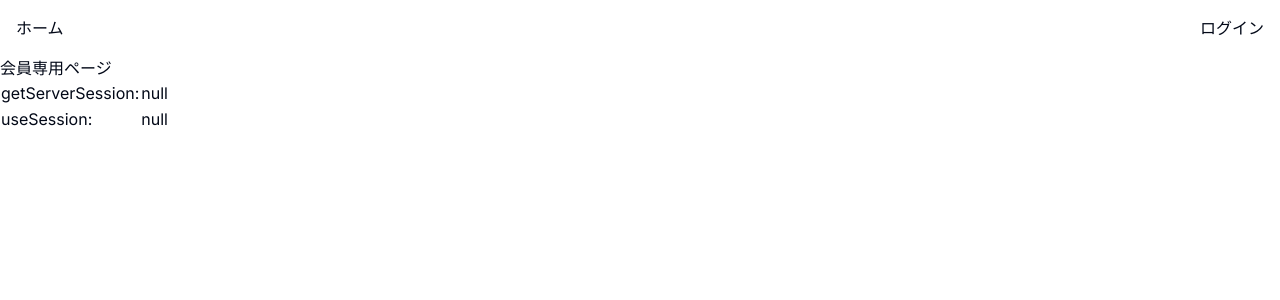
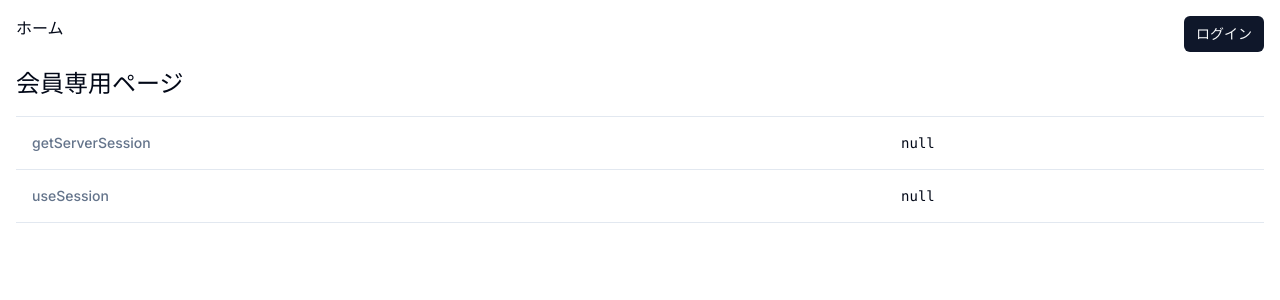
Before and after one commit to jay-es/next-auth, a Next.js app: page /private in a window 1280 px wide. Shown: the top 300 px of the page. Built offline with nearby package versions, Linux system fonts and the light colour scheme; no server answers.

Commit message:
コンポーネント適用+スタイリング

```diff
--- a/app/_components/LoginButton.tsx
+++ b/app/_components/LoginButton.tsx
@@ -1,6 +1,10 @@
 'use client';
 import { signIn } from 'next-auth/react';
 
+import { Button } from '@/components/ui/button';
+
 export const LoginButton = () => (
-  <button onClick={() => signIn()}>ログイン</button>
+  <Button size="sm" onClick={() => signIn()}>
+    ログイン
+  </Button>
 );
--- a/app/_components/LogoutButton.tsx
+++ b/app/_components/LogoutButton.tsx
@@ -1,6 +1,10 @@
 'use client';
 import { signOut } from 'next-auth/react';
 
+import { Button } from '@/components/ui/button';
+
 export const LogoutButton = () => (
-  <button onClick={() => signOut()}>ログアウト</button>
+  <Button size="sm" variant="outline" onClick={() => signOut()}>
+    ログアウト
+  </Button>
 );
--- a/app/globals.css
+++ b/app/globals.css
@@ -73,4 +73,8 @@
   body {
     @apply bg-background text-foreground;
   }
+
+  h1 {
+    @apply text-2xl mb-4;
+  }
 }
--- a/app/layout.tsx
+++ b/app/layout.tsx
@@ -20,8 +20,8 @@
 }) {
   return (
     <html lang="en">
-      <body className={inter.className}>
-        <header className="flex justify-between p-4">
+      <body className={inter.className + ' px-4'}>
+        <header className="flex justify-between py-4">
           <Link href="/">ホーム</Link>
 
           <div>
--- a/app/page.tsx
+++ b/app/page.tsx
@@ -3,8 +3,12 @@
 export default function Home() {
   return (
     <main className="flex min-h-screen flex-col items-center p-24">
-      <Link href="/public">公開ページ</Link>
-      <Link href="/private">会員専用ページ</Link>
+      <Link href="/public" className="underline">
+        公開ページ
+      </Link>
+      <Link href="/private" className="underline">
+        会員専用ページ
+      </Link>
     </main>
   );
 }
--- a/app/private/_components/TRow.tsx
+++ b/app/private/_components/TRow.tsx
@@ -1,4 +1,6 @@
 import type { Session } from 'next-auth';
+
+import { TableCell, TableHead, TableRow } from '@/components/ui/table';
 
 type UserTableProps = {
   title: string;
@@ -6,8 +8,10 @@
 };
 
 export const TRow = ({ title, session }: UserTableProps) => (
-  <tr>
-    <td>{title}:</td>
-    <td>{JSON.stringify(session)}</td>
-  </tr>
+  <TableRow>
+    <TableHead>{title}</TableHead>
+    <TableCell>
+      <pre>{JSON.stringify(session, null, 2)}</pre>
+    </TableCell>
+  </TableRow>
 );
--- a/app/private/page.tsx
+++ b/app/private/page.tsx
@@ -1,3 +1,5 @@
+import { Table, TableBody } from '@/components/ui/table';
+
 import { ClientSession } from './_components/ClientSession';
 import { ServerSession } from './_components/ServerSession';
 
@@ -6,12 +8,12 @@
     <main>
       <h1>会員専用ページ</h1>
 
-      <table>
-        <tbody>
+      <Table className="border-y">
+        <TableBody>
           <ServerSession />
           <ClientSession />
-        </tbody>
-      </table>
+        </TableBody>
+      </Table>
     </main>
   );
 }
--- /dev/null
+++ b/components/ui/button.tsx
@@ -0,0 +1,56 @@
+import { Slot } from '@radix-ui/react-slot';
+import { cva, type VariantProps } from 'class-variance-authority';
+import * as React from 'react';
+
+import { cn } from '@/lib/utils';
+
+const buttonVariants = cva(
+  'inline-flex items-center justify-center rounded-md text-sm font-medium ring-offset-background transition-colors focus-visible:outline-none focus-visible:ring-2 focus-visible:ring-ring focus-visible:ring-offset-2 disabled:pointer-events-none disabled:opacity-50',
+  {
+    variants: {
+      variant: {
+        default: 'bg-primary text-primary-foreground hover:bg-primary/90',
+        destructive:
+          'bg-destructive text-destructive-foreground hover:bg-destructive/90',
+        outline:
+          'border border-input bg-background hover:bg-accent hover:text-accent-foreground',
+        secondary:
+          'bg-secondary text-secondary-foreground hover:bg-secondary/80',
+        ghost: 'hover:bg-accent hover:text-accent-foreground',
+        link: 'text-primary underline-offset-4 hover:underline',
+      },
+      size: {
+        default: 'h-10 px-4 py-2',
+        sm: 'h-9 rounded-md px-3',
+        lg: 'h-11 rounded-md px-8',
+        icon: 'h-10 w-10',
+      },
+    },
+    defaultVariants: {
+      variant: 'default',
+      size: 'default',
+    },
+  },
+);
+
+export interface ButtonProps
+  extends React.ButtonHTMLAttributes<HTMLButtonElement>,
+    VariantProps<typeof buttonVariants> {
+  asChild?: boolean;
+}
+
+const Button = React.forwardRef<HTMLButtonElement, ButtonProps>(
+  ({ className, variant, size, asChild = false, ...props }, ref) => {
+    const Comp = asChild ? Slot : 'button';
+    return (
+      <Comp
+        className={cn(buttonVariants({ variant, size, className }))}
+        ref={ref}
+        {...props}
+      />
+    );
+  },
+);
+Button.displayName = 'Button';
+
+export { Button, buttonVariants };
--- /dev/null
+++ b/components/ui/table.tsx
@@ -0,0 +1,114 @@
+import * as React from "react"
+
+import { cn } from "@/lib/utils"
+
+const Table = React.forwardRef<
+  HTMLTableElement,
+  React.HTMLAttributes<HTMLTableElement>
+>(({ className, ...props }, ref) => (
+  <div className="w-full overflow-auto">
+    <table
+      ref={ref}
+      className={cn("w-full caption-bottom text-sm", className)}
+      {...props}
+    />
+  </div>
+))
+Table.displayName = "Table"
+
+const TableHeader = React.forwardRef<
+  HTMLTableSectionElement,
+  React.HTMLAttributes<HTMLTableSectionElement>
+>(({ className, ...props }, ref) => (
+  <thead ref={ref} className={cn("[&_tr]:border-b", className)} {...props} />
+))
+TableHeader.displayName = "TableHeader"
+
+const TableBody = React.forwardRef<
+  HTMLTableSectionElement,
+  React.HTMLAttributes<HTMLTableSectionElement>
+>(({ className, ...props }, ref) => (
+  <tbody
+    ref={ref}
+    className={cn("[&_tr:last-child]:border-0", className)}
+    {...props}
+  />
+))
+TableBody.displayName = "TableBody"
+
+const TableFooter = React.forwardRef<
+  HTMLTableSectionElement,
+  React.HTMLAttributes<HTMLTableSectionElement>
+>(({ className, ...props }, ref) => (
+  <tfoot
+    ref={ref}
+    className={cn("bg-primary font-medium text-primary-foreground", className)}
+    {...props}
+  />
+))
+TableFooter.displayName = "TableFooter"
+
+const TableRow = React.forwardRef<
+  HTMLTableRowElement,
+  React.HTMLAttributes<HTMLTableRowElement>
+>(({ className, ...props }, ref) => (
+  <tr
+    ref={ref}
+    className={cn(
+      "border-b transition-colors hover:bg-muted/50 data-[state=selected]:bg-muted",
+      className
+    )}
+    {...props}
+  />
+))
+TableRow.displayName = "TableRow"
+
+const TableHead = React.forwardRef<
+  HTMLTableCellElement,
+  React.ThHTMLAttributes<HTMLTableCellElement>
+>(({ className, ...props }, ref) => (
+  <th
+    ref={ref}
+    className={cn(
+      "h-12 px-4 text-left align-middle font-medium text-muted-foreground [&:has([role=checkbox])]:pr-0",
+      className
+    )}
+    {...props}
+  />
+))
+TableHead.displayName = "TableHead"
+
+const TableCell = React.forwardRef<
+  HTMLTableCellElement,
+  React.TdHTMLAttributes<HTMLTableCellElement>
+>(({ className, ...props }, ref) => (
+  <td
+    ref={ref}
+    className={cn("p-4 align-middle [&:has([role=checkbox])]:pr-0", className)}
+    {...props}
+  />
+))
+TableCell.displayName = "TableCell"
+
+const TableCaption = React.forwardRef<
+  HTMLTableCaptionElement,
+  React.HTMLAttributes<HTMLTableCaptionElement>
+>(({ className, ...props }, ref) => (
+  <caption
+    ref={ref}
+    className={cn("mt-4 text-sm text-muted-foreground", className)}
+    {...props}
+  />
+))
+TableCaption.displayName = "TableCaption"
+
+export {
+  Table,
+  TableHeader,
+  TableBody,
+  TableFooter,
+  TableHead,
+  TableRow,
+  TableCell,
+  TableCaption,
+}
--- a/package.json
+++ b/package.json
@@ -9,6 +9,7 @@
     "lint": "next lint"
   },
   "dependencies": {
+    "@radix-ui/react-slot": "^1.0.2",
     "@types/node": "20.5.3",
     "@types/react": "18.2.21",
     "@types/react-dom": "18.2.7",
```
Also changed, not shown: 1 other file (tests, documents, lock files or other folders).
